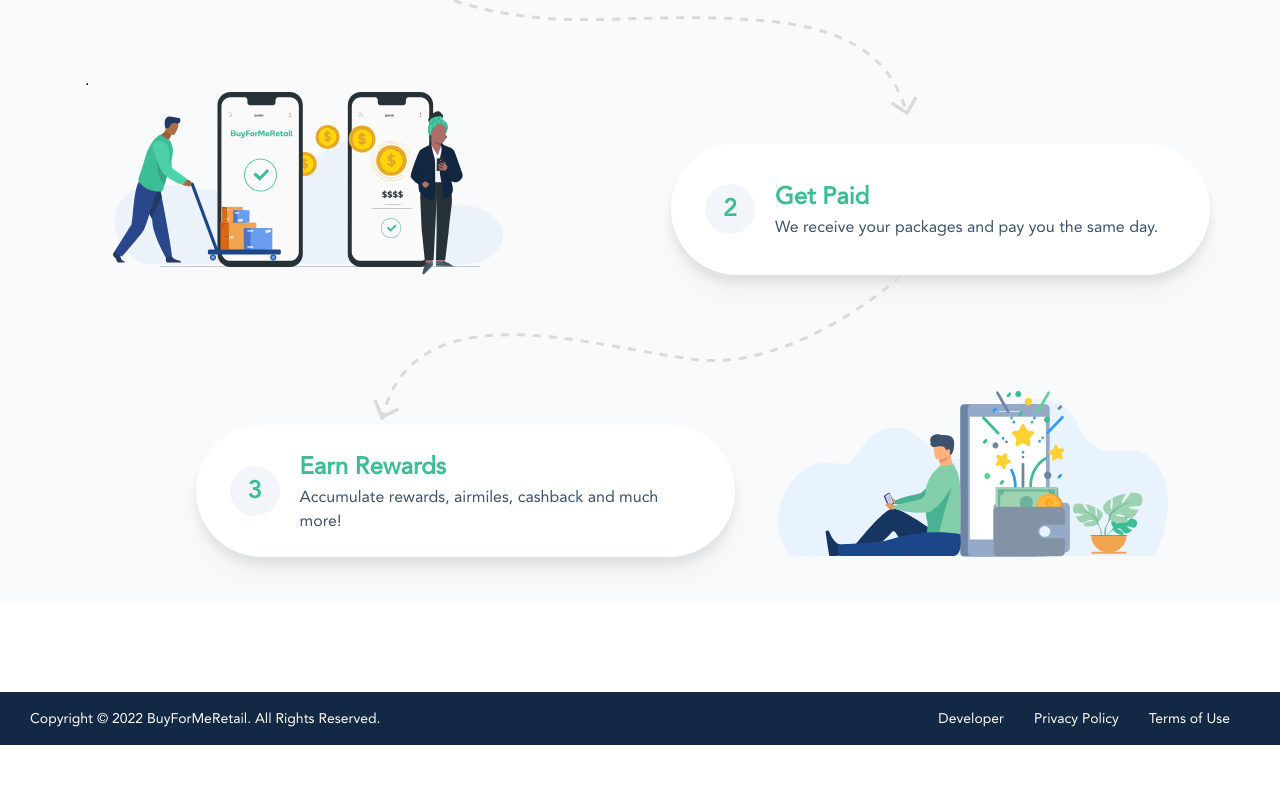
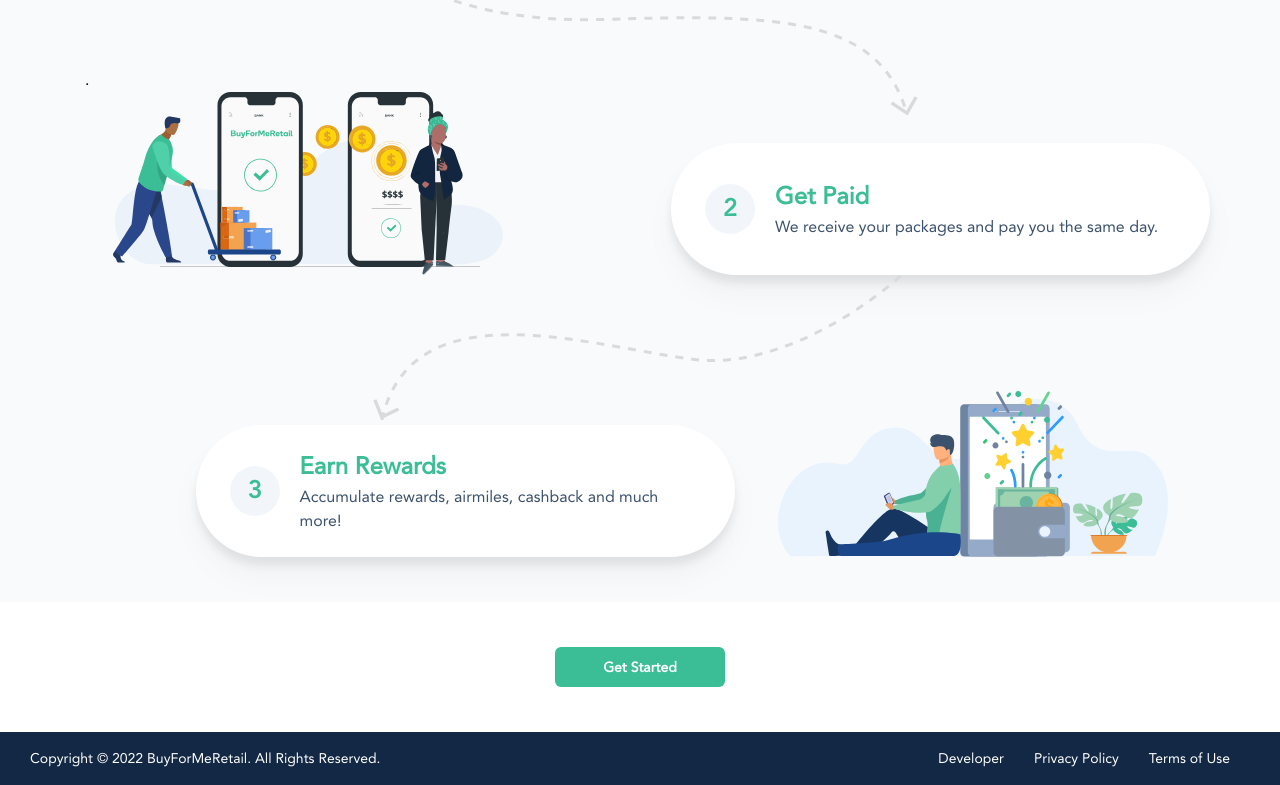
Before and after one commit to acehood0126/BuyForMeRetail, a React (Create React App) app: page / in a window 1280 px wide. Shown: the part 1376-2161 px from the top of the page. Before the commit the page ends 2121 px from the top, so only its background shows below. Built offline with nearby package versions, Linux system fonts and the light colour scheme.

Commit message:
whatsinside

```diff
--- a/src/components/layouts/Whatsinside.js
+++ b/src/components/layouts/Whatsinside.js
@@ -1,7 +1,14 @@
+import { Link } from "react-router-dom";
+
 const Whatsinside = () => {
   return (
-    <div className="w-full px-[60px] py-[45px]">
+    <div className="w-full px-[60px] py-[45px] grid grid-cols-1 justify-items-center">
       <div></div>
+      <Link to="/">
+        <button className="transition bg-lightgreen hover:bg-darkgreen ease-out hover:ease-in rounded-[6px] text-white text-[14px] font-bold px-[12px] py-[6px] w-[170px] h-[40px]">
+          Get Started
+        </button>
+      </Link>
     </div>
   );
 };
```
